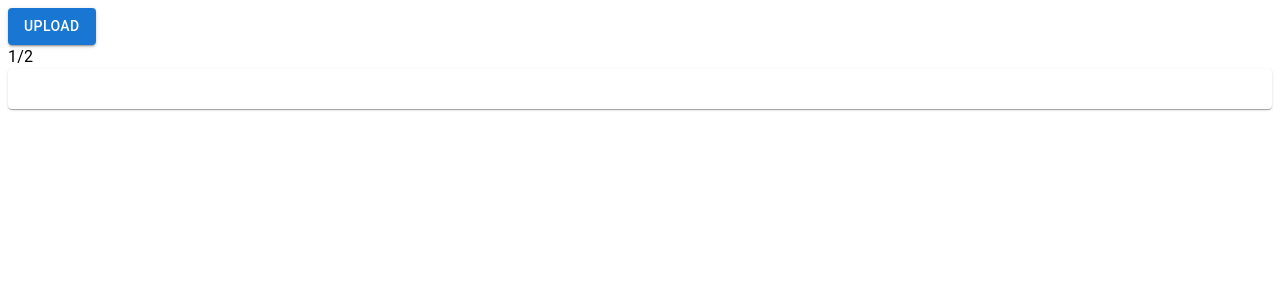
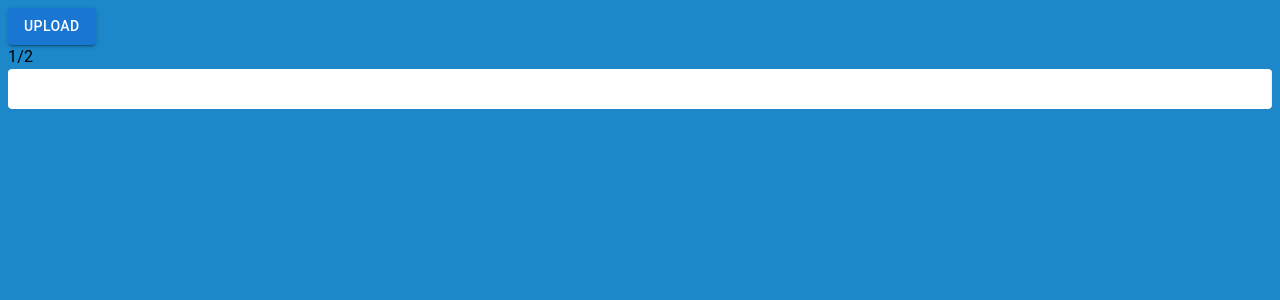
Before and after one commit to adrianclinansmith/markdown-cards, a React (Create React App) app: page / in a window 1280 px wide. Shown: the top 300 px of the page. Built offline with nearby package versions, Linux system fonts and the light colour scheme.

Commit message:
added swiper

```diff
--- a/public/index.html
+++ b/public/index.html
@@ -26,7 +26,7 @@
     -->
     <title>React App</title>
   </head>
-  <body>
+  <body style="background-color:#1c87c9;">
     <noscript>You need to enable JavaScript to run this app.</noscript>
     <div id="root"></div>
     <!--
--- a/src/App.tsx
+++ b/src/App.tsx
@@ -14,11 +14,15 @@ import MdCodeBlock from "./components/MdCodeBlock";
 import UploadButton from "./components/UploadButton";
 import DisplayCard from "./components/DisplayCard";
 import Typography from "@mui/material/Typography";
+import Swiper from "./components/Swiper";
+
+// const defaultContent = ["# one", "one", "## two", "two"];
 
 export default function App() {
 	const [markdown, setMarkdown] = useState("");
 	const [index, setIndex] = useState(0);
 	const cardContent = splitIntoCards(markdown);
+	// const cardContent = content;
 	document.onkeydown = (e: KeyboardEvent) => {
 		const evenIndex = index % 2 === 0;
 		if (e.key === "ArrowLeft") {
@@ -33,15 +37,7 @@ export default function App() {
 		<div className="App">
 			<UploadButton setMarkdown={setMarkdown} setIndex={setIndex} />
 			<Typography>{`${index+1}/${cardContent.length}`}</Typography>
-			{/* swipe: https://dominicarrojado.com/posts/how-to-create-your-own-swiper-in-react-and-typescript-with-tests-part-1/  */}
-			<DisplayCard index={index} setIndex={setIndex}>
-				<ReactMarkdown
-					children={cardContent[index]}
-					components={{code: MdCodeBlock}}
-					rehypePlugins={[rehypeKatex]}
-					remarkPlugins={[remarkGfm, remarkMath]}
-				/>
-			</DisplayCard>
+			<Swiper items={cardContent}/>
 		</div>
 	);
 }
--- /dev/null
+++ b/src/components/Swiper.css
@@ -0,0 +1,20 @@
+.swiper-container {
+    width: 100%;
+    max-width: 100%;
+    overflow: hidden;
+    touch-action: pan-y;
+}
+
+.swiper-list {
+    min-width: 100%;
+    display: flex;
+    flex-direction: row;
+    list-style: none;
+    padding: 0;
+    margin: 0;
+    transition: transform 0.3s ease-out;
+}
+
+.swiper-list.is-swiping {
+  transition: none;
+}
--- /dev/null
+++ b/src/components/Swiper.tsx
@@ -0,0 +1,100 @@
+import { CardContent } from "@mui/material";
+import Card from "@mui/material/Card";
+import React, { useRef, useState } from 'react'
+import { SwiperItemType } from "../types";
+
+import "./Swiper.css"
+import './SwiperItem.css';
+import SwiperItem from "./SwiperItem";
+import ReactMarkdown from "react-markdown";
+import rehypeKatex from "rehype-katex";
+import remarkGfm from "remark-gfm";
+import remarkMath from "remark-math";
+import MdCodeBlock from "./MdCodeBlock";
+
+type SwiperProps = {
+    items: string[];
+}
+
+const MIN_SWIPE_REQUIRED = 40;
+
+function Swiper({ items }: SwiperProps) {
+    // hooks
+    const containerRef = useRef<HTMLUListElement>(null);
+    const mouseDownOffsetXRef = useRef(0);
+	const currentOffsetXRef = useRef(0);
+    const minOffsetXRef = useRef(0);
+    const mouseDownXRef = useRef(0);
+	const [offsetX, setOffsetX] = useState(0);
+    const [isSwiping, setIsSwiping] = useState(false);
+    // mouse events
+    const onMouseMove = (e: PointerEvent) => {
+        const mouseDiff = mouseDownXRef.current - e.clientX;
+        let newOffsetX = mouseDownOffsetXRef.current - mouseDiff;
+        const maxOffsetX = 0;
+        const minOffsetX = minOffsetXRef.current;
+        if (newOffsetX > maxOffsetX) {
+            newOffsetX = maxOffsetX;
+        }
+        if (newOffsetX < minOffsetX) {
+            newOffsetX = minOffsetX;
+        }
+        setOffsetX(newOffsetX);
+		currentOffsetXRef.current = newOffsetX;
+    };
+    const onMouseUp = () => {
+        setIsSwiping(false);
+        const currentOffsetX = mouseDownOffsetXRef.current;
+		let newOffsetX = currentOffsetXRef.current;
+        const containerEl = containerRef.current;
+        const containerWidth = containerEl!.offsetWidth;
+        const diff = currentOffsetX - newOffsetX;
+		console.log(`diff: ${diff}`);
+        if (diff > MIN_SWIPE_REQUIRED) {
+            newOffsetX = Math.floor(newOffsetX / containerWidth) * containerWidth;
+        } else if (diff < -MIN_SWIPE_REQUIRED) {
+            newOffsetX = Math.ceil(newOffsetX / containerWidth) * containerWidth;
+        } else {
+            newOffsetX = Math.round(newOffsetX / containerWidth) * containerWidth;
+        }
+        setOffsetX(newOffsetX);
+		currentOffsetXRef.current = newOffsetX;
+        window.removeEventListener('pointerup', onMouseUp);
+        window.removeEventListener('pointermove', onMouseMove);
+    };
+    const onMouseDown = (e: React.PointerEvent<HTMLDivElement>) => {
+        setIsSwiping(true);
+		mouseDownOffsetXRef.current = offsetX;
+        mouseDownXRef.current = e.clientX;
+        const containerEl = containerRef.current;
+        minOffsetXRef.current = containerEl!.offsetWidth - containerEl!.scrollWidth;
+        window.addEventListener('pointermove', onMouseMove);
+        window.addEventListener('pointerup', onMouseUp);
+    };
+    return (
+    <div className="swiper-container" onPointerDown={onMouseDown}>
+        <ul
+            ref={containerRef}
+            className={`swiper-list ${isSwiping ? 'is-swiping' : ''}`}
+            style={{transform: `translate3d(${offsetX}px, 0, 0)`}}
+        >
+            {items.map((item, index) =>
+				<li className="swiper-item" key={index}>
+					<Card>
+						<CardContent>
+							<ReactMarkdown
+								children={item}
+								components={{code: MdCodeBlock}}
+								rehypePlugins={[rehypeKatex]}
+								remarkPlugins={[remarkGfm, remarkMath]}
+							/>
+						</CardContent>
+					</Card>
+			  </li>
+			)}
+        </ul>
+    </div>
+    )
+}
+
+export default Swiper
--- /dev/null
+++ b/src/components/SwiperItem.css
@@ -0,0 +1,10 @@
+.swiper-item {
+    width: 100%;
+    flex-shrink: 0;
+  }
+
+  .swiper-img {
+    width: 100%;
+    height: auto;
+    user-select: none;
+  }
--- /dev/null
+++ b/src/components/SwiperItem.tsx
@@ -0,0 +1,26 @@
+import { Card, CardContent } from "@mui/material";
+import React from 'react';
+import { SwiperItemType } from "../types";
+
+import './SwiperItem.css';
+
+
+function SwiperItem({item}: SwiperItemType) {
+  return (
+    <li className="swiper-item">
+      {/* <img
+        src={imageSrc}
+        alt={imageAlt}
+        className="swiper-img"
+        draggable={false}
+      /> */}
+		<Card>
+			<CardContent>
+				{item}
+			</CardContent>
+		</Card>
+    </li>
+  );
+}
+
+export default SwiperItem;
--- /dev/null
+++ b/src/types.ts
@@ -0,0 +1,3 @@
+export type SwiperItemType = {
+    item: string
+  }
```
Also changed, not shown: ExampleMarkdown/Cards.md (+1 -1 lines).
